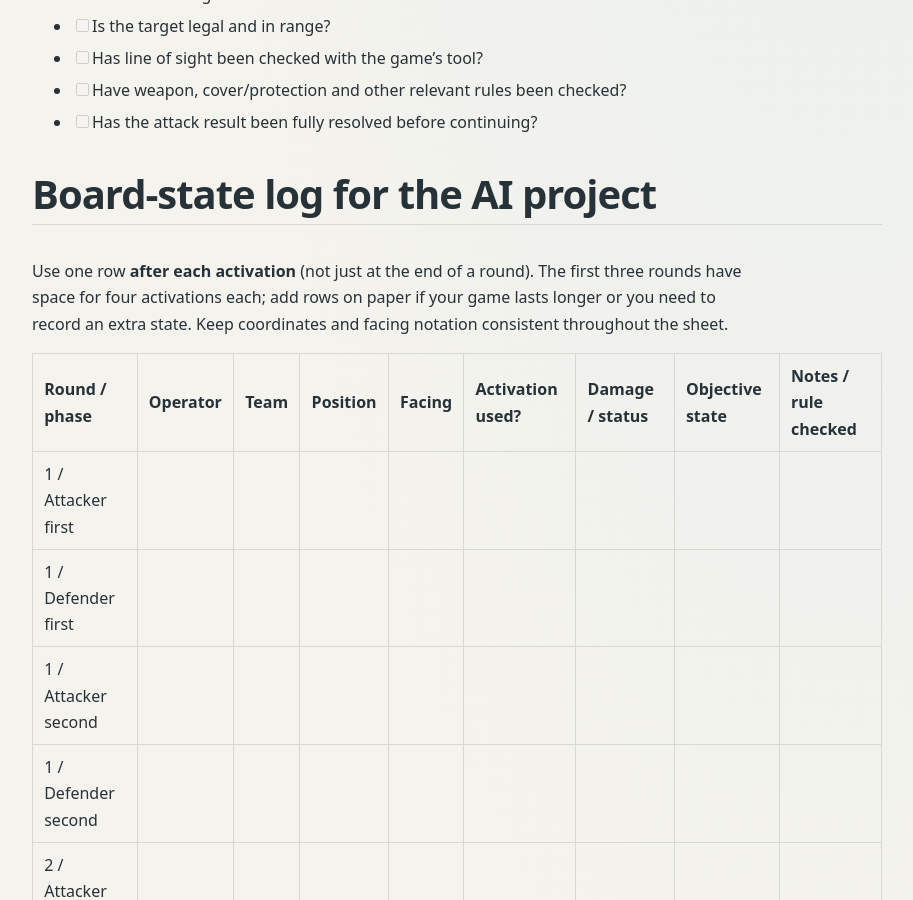
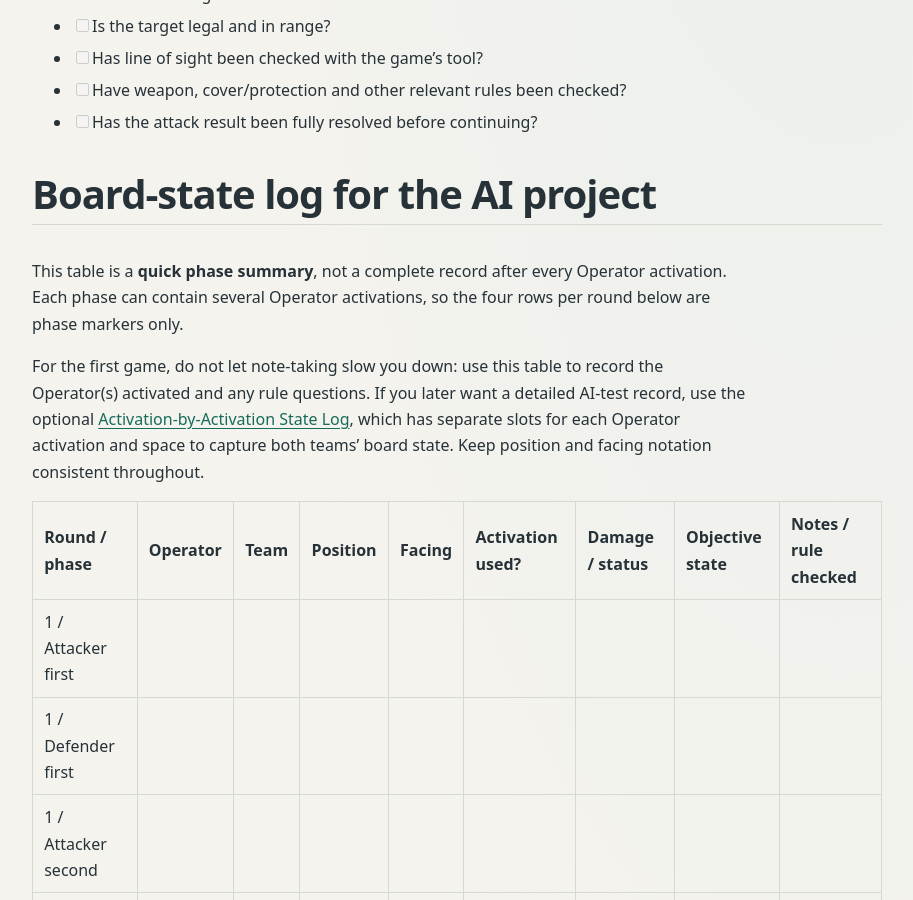
Before and after one commit to JamSpot/6-siege-ai-table, a Jekyll site: the page built from tutorial/first-game-session-sheet.md, in a window 1280 px wide and 900 px high, scrolled down 1292 px. Shown: the whole window, without its empty margins (183-1096 px from the left). Built offline with Jekyll 4.4.1, drawn with Linux system fonts in a browser that asks for light colours.

Commit message:
Clarify phase summary and link detailed state log

```diff
--- a/tutorial/first-game-session-sheet.md
+++ b/tutorial/first-game-session-sheet.md
@@ -43,7 +43,9 @@ Record each activation as it happens. Use the official rules for the exact numbe
 
 ## Board-state log for the AI project
 
-Use one row **after each activation** (not just at the end of a round). The first three rounds have space for four activations each; add rows on paper if your game lasts longer or you need to record an extra state. Keep coordinates and facing notation consistent throughout the sheet.
+This table is a **quick phase summary**, not a complete record after every Operator activation. Each phase can contain several Operator activations, so the four rows per round below are phase markers only.
+
+For the first game, do not let note-taking slow you down: use this table to record the Operator(s) activated and any rule questions. If you later want a detailed AI-test record, use the optional [Activation-by-Activation State Log](./activation-state-log.html), which has separate slots for each Operator activation and space to capture both teams' board state. Keep position and facing notation consistent throughout.
 
 | Round / phase | Operator | Team | Position | Facing | Activation used? | Damage / status | Objective state | Notes / rule checked |
 | --- | --- | --- | --- | --- | --- | --- | --- | --- |
```
